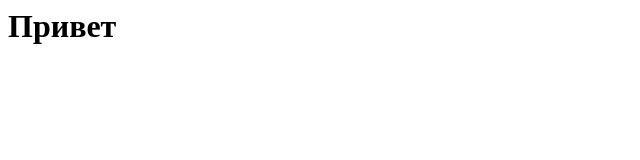
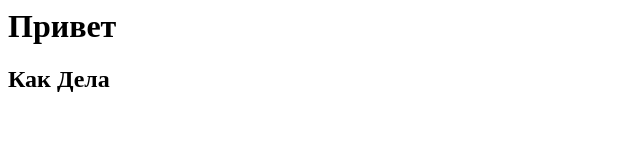
Before and after one commit to TemaGolovin/hexlet-git, a plain HTML site: page index.html in a window 1280 px wide. Shown: the whole page, without its empty margins (0-640 px from the left). Drawn offline with Linux system fonts and the light colour scheme.

Commit message:
update index.html

```diff
--- a/index.html
+++ b/index.html
@@ -1 +1,2 @@
 <h1>Привет</h1>
+<h2>Как Дела</h2>
```
